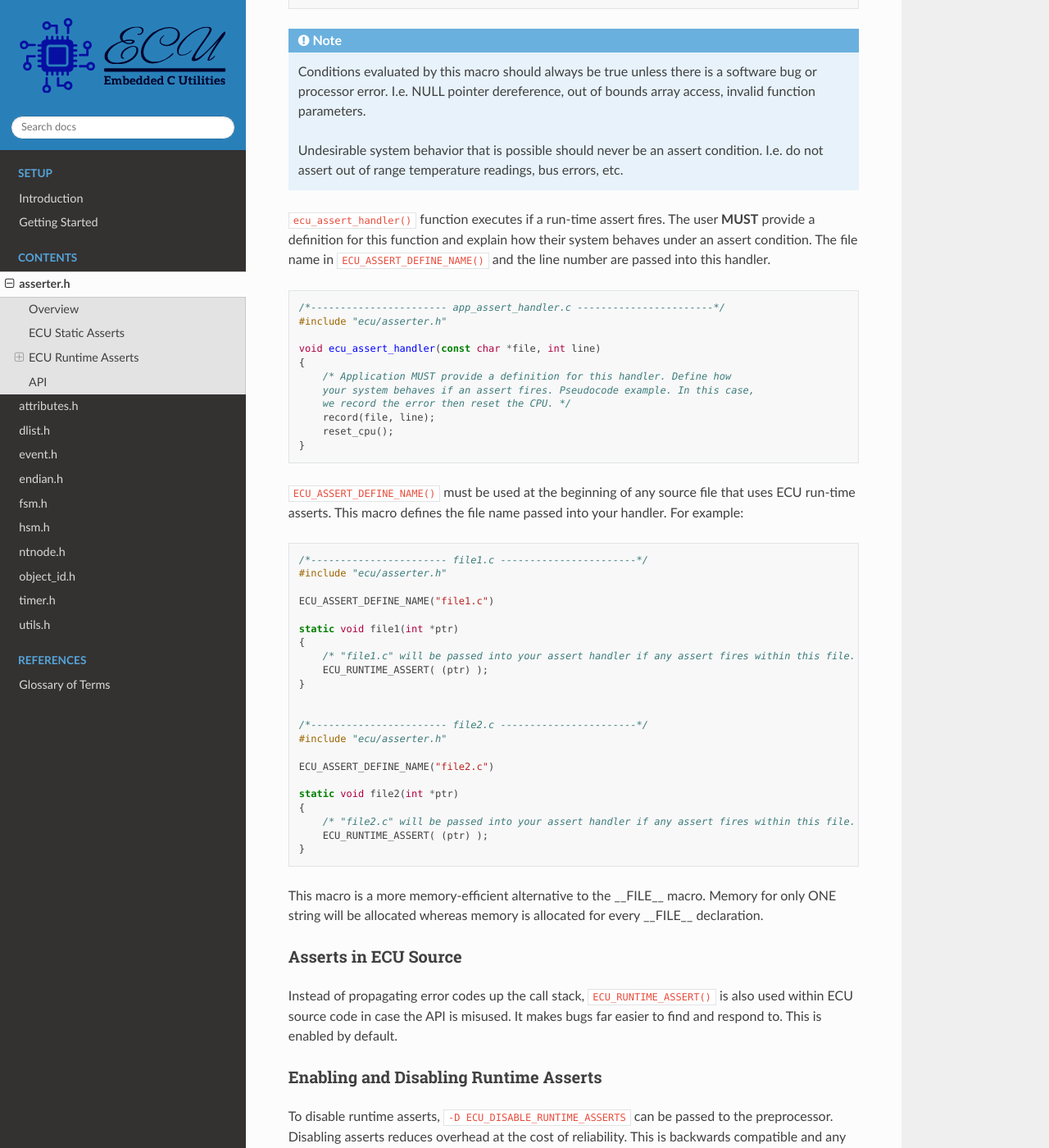
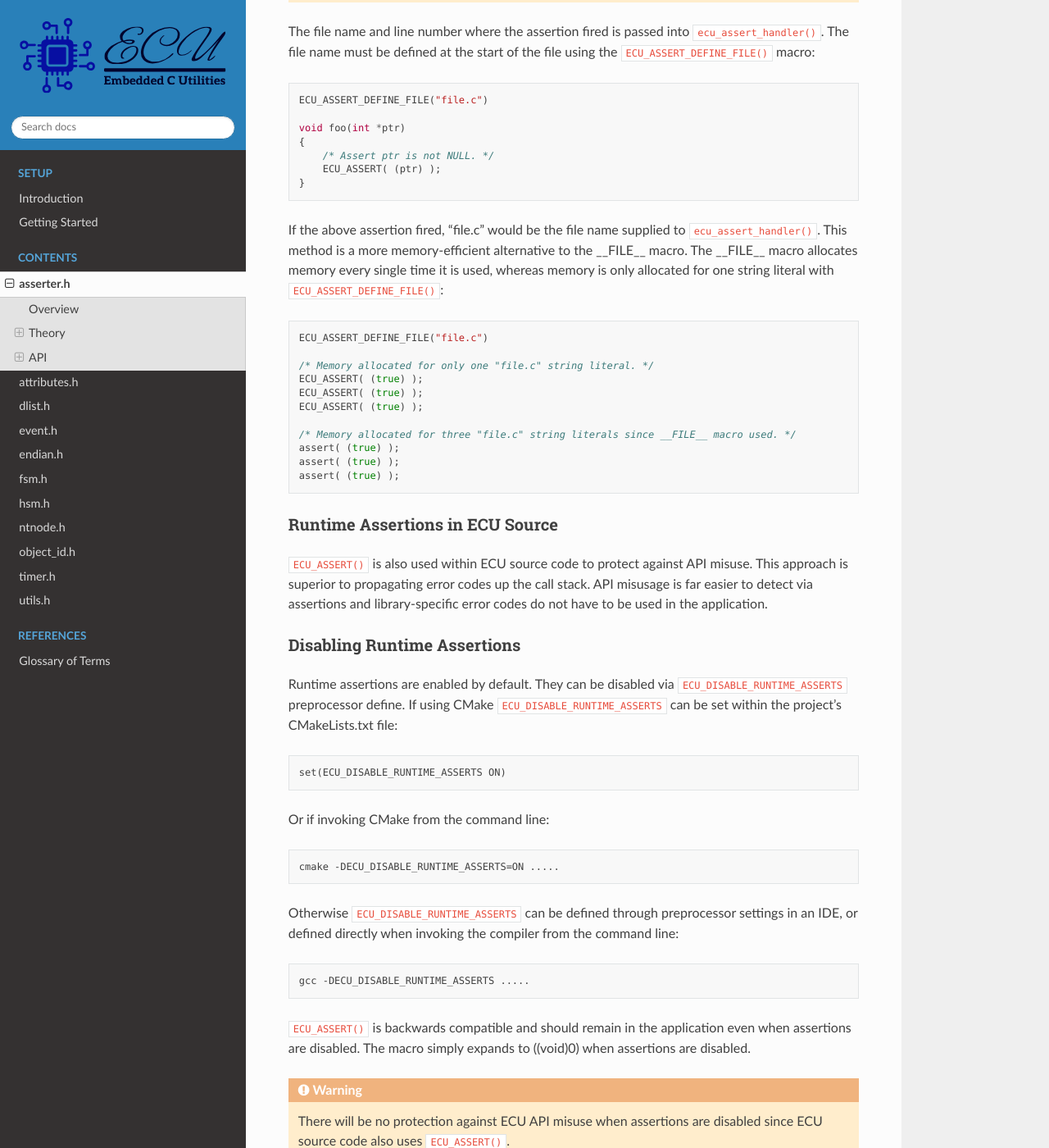
Before and after one commit to ress059/ecu, a Sphinx documentation site: the page built from doc/asserter_h/index.rst, in a window 1280 px wide and 1400 px high, scrolled down 1613 px. Shown: the whole window at 82% size. Built offline with Sphinx 7.4.7 and the Read the Docs theme 3.1.0, drawn with Linux system fonts in a browser that asks for light colours; pages that are not in the unit, such as notebooks, are missing from menus; cross-references to code outside the pages are shown as plain code; some of the changed text lies outside the part shown.

Commit message:
asserter updates:
- Change from ECU_RUNTIME_ASSERT() to ECU_ASSERT().

- Change from ECU_ASSERT_DEFINE_NAME() to ECU_ASSERT_DEFINE_FILE().

- Use _Static_assert() for C11 to C23 implementation instead of including assert.h for static_assert().

- Move unused attribute for ecu_static_assert_fired_[] to its definition.

- Use doxygen grouping.

- Always define ecu_static_assert_fired_[] in case files in project are compiled with different standards.

- Specify C linkage for ecu_static_assert_fired_[].

- Remove hoverxref sphinx extension since it is now deprecated in readthedocs.

```diff
--- a/doc/asserter_h/index.rst
+++ b/doc/asserter_h/index.rst
@@ -14,178 +14,152 @@ Overview
     The term :term:`ECU` in this document refers to Embedded C Utilities,
     the shorthand name for this project.
 
-Provides a portable way to use static assertions across any C and C++ standard.
-Also provides a framework for using runtime asserts on embedded platforms.
+Framework for using assertions on embedded platforms.
 
 
-ECU Static Asserts
+Theory
 =================================================
-The :ecudoxygen:`ECU_STATIC_ASSERT() <ECU_STATIC_ASSERT>` macro provides the
-application a portable way to use static assertions across any C and C++ standard.
-Example usage:
+
+Static Assertions
+-------------------------------------------------
+.. _ecu_static_assertions:
+
+:ecudoxygen:`ECU_STATIC_ASSERT() <ECU_STATIC_ASSERT>` provides a portable way
+to use static assertions across any C or C++ standard. It triggers a compilation
+error if the supplied condition evaulates to false:
 
 .. code-block:: c
 
-    #include "ecu/asserter.h"
+    /* Compilation error if false. */
+    ECU_STATIC_ASSERT( (sizeof(int) == (size_t)4), "int must be 4 bytes." );
+    ECU_STATIC_ASSERT( (sizeof(char) == (size_t)1), "char must be 1 byte." );
 
-    /* Assert condition at compile-time. */
-    ECU_STATIC_ASSERT( (sizeof(int) == (size_t)4), "int must be 4 bytes." );
+The implementation of static assertions varies across language standards:
 
-This is useful since the implementation of static assert across language standards is not consistent:
-For C++:
+- Any standard before 2011: Does not natively support static assertions. A custom implementation is required.
+- C++11 and greater: static_assert() natively supported.
+- C11 to C23: _Static_assert() natively supported.
+- C23 and greater: static_assert() natively supported.
 
-+ Pre-C++11: static assert is not natively supported so a custom mechanism must be created.
+:ecudoxygen:`ECU_STATIC_ASSERT() <ECU_STATIC_ASSERT>` detects the C or C++ standard being used
+and automatically expands to the appropriate implementation.
 
-- C++11 and greater: static assert is natively supported by the standard via static_assert() call. assert.h not needed.
+Runtime Assertions
+-------------------------------------------------
+.. _ecu_runtime_assertions:
 
-For C:
-
-+ Pre-C11: static assert is not natively supported so a custom mechanism must be created.
-
-- C11 to C23: static assert is natively supported by the standard via _Static_assert(). assert.h header
-  must be included to use static_assert(), which is a convenience macro defined by the standard that
-  expands to _Static_assert().
-
-+ C23 and greater: static assert is natively supported by the standard via static_assert(). assert.h not needed.
-
-This module detects the C or C++ standard being used and adjusts to the different implementations accordingly.
-This allows the application to freely use :ecudoxygen:`ECU_STATIC_ASSERT() <ECU_STATIC_ASSERT>` across any
-C and C++ standard without worrying about implementation details.
-
-
-ECU Runtime Asserts
-=================================================
-Stdlib asserts are never appropriate for embedded targets since it crashes the program.
-This framework provides an alternative by executing a user-defined handler when a run-time
-assert fires. The file name and line number where the assert fired are also passed into this
-handler in a more memory-efficient manner. Example use:
+Standard library assertions (the assert() macro) crash the program when an assertion fires, making
+them unusable for embedded targets. :ecudoxygen:`ECU_ASSERT() <ECU_ASSERT>`
+provides an alternative. When the supplied condition evaluates to false, the macro fires
+an assertion by calling :ecudoxygen:`ecu_assert_handler() <ecu_assert_handler>`:
 
 .. code-block:: c
 
-    /*----------------------- file.c -----------------------*/
-    #include "ecu/asserter.h"
+    ECU_ASSERT_DEFINE_FILE("file.c")
 
-    /* File name passed into handler if any runtime assert fires in this file. */
-    ECU_ASSERT_DEFINE_NAME("file.c")
+    void foo(int *ptr)
+    {
+        /* ecu_assert_handler() executes if ptr is NULL. */
+        ECU_ASSERT( (ptr) );
+    }
+
+:ecudoxygen:`ecu_assert_handler() <ecu_assert_handler>` is a user-defined function that
+defines system response under an assert condition:
+
+.. code-block:: c
+
+    void ecu_assert_handler(const char *file, int line)
+    {
+        /* Called by ECU_ASSERT() when assert fires. Define how system behaves
+        under these conditions. In this case, record the error then reset the CPU. */
+        record(file, line);
+        reset_cpu();
+    }
+
+.. warning::
+
+    :ecudoxygen:`ecu_assert_handler() <ecu_assert_handler>` must be defined by the user
+    since system response is a property of the application. A linker error will occur
+    if ECU library is used but this function is not defined.
+
+The file name and line number where the assertion fired is passed
+into :ecudoxygen:`ecu_assert_handler() <ecu_assert_handler>`. The file name must be defined
+at the start of the file using the :ecudoxygen:`ECU_ASSERT_DEFINE_FILE() <ECU_ASSERT_DEFINE_FILE>`
+macro:
+
+.. code-block:: c
+
+    ECU_ASSERT_DEFINE_FILE("file.c")
 
     void foo(int *ptr)
     {
         /* Assert ptr is not NULL. */
-        ECU_RUNTIME_ASSERT( (ptr) );
+        ECU_ASSERT( (ptr) );
     }
+
+If the above assertion fired, "file.c" would be the file name supplied
+to :ecudoxygen:`ecu_assert_handler() <ecu_assert_handler>`. This method is a more
+memory-efficient alternative to the __FILE__ macro. The __FILE__ macro allocates
+memory every single time it is used, whereas memory is only allocated for one string
+literal with :ecudoxygen:`ECU_ASSERT_DEFINE_FILE() <ECU_ASSERT_DEFINE_FILE>`:
+
+.. code-block:: c
+
+    ECU_ASSERT_DEFINE_FILE("file.c")
+
+    /* Memory allocated for only one "file.c" string literal. */
+    ECU_ASSERT( (true) );
+    ECU_ASSERT( (true) );
+    ECU_ASSERT( (true) );
+
+    /* Memory allocated for three "file.c" string literals since __FILE__ macro used. */
+    assert( (true) );
+    assert( (true) );
+    assert( (true) );
+
+Runtime Assertions in ECU Source
+-------------------------------------------------
+:ecudoxygen:`ECU_ASSERT() <ECU_ASSERT>` is also used within ECU source code
+to protect against API misuse. This approach is superior to propagating error codes up the
+call stack. API misusage is far easier to detect via assertions and library-specific error
+codes do not have to be used in the application.
+
+Disabling Runtime Assertions
+-------------------------------------------------
+Runtime assertions are enabled by default. They can be disabled via ``ECU_DISABLE_RUNTIME_ASSERTS``
+preprocessor define. If using CMake ``ECU_DISABLE_RUNTIME_ASSERTS`` can be set within
+the project's CMakeLists.txt file:
+
+.. code-block:: text
+
+    set(ECU_DISABLE_RUNTIME_ASSERTS ON)
+
+Or if invoking CMake from the command line:
+
+.. code-block:: text
+
+    cmake -DECU_DISABLE_RUNTIME_ASSERTS=ON .....
+
+Otherwise ``ECU_DISABLE_RUNTIME_ASSERTS`` can be defined through preprocessor settings in
+an IDE, or defined directly when invoking the compiler from the command line:
+
+.. code-block:: text
+
+    gcc -DECU_DISABLE_RUNTIME_ASSERTS .....
+
+:ecudoxygen:`ECU_ASSERT() <ECU_ASSERT>` is backwards compatible and
+should remain in the application even when assertions are disabled. The macro simply expands to
+((void)0) when assertions are disabled.
+
+.. warning::
+
+    There will be no protection against ECU API misuse when assertions are disabled
+    since ECU source code also uses :ecudoxygen:`ECU_ASSERT() <ECU_ASSERT>`.
 
 .. note::
 
-    Conditions evaluated by this macro should always be true unless there is a software bug
-    or processor error. I.e. NULL pointer dereference, out of bounds array access, invalid
-    function parameters.
-
-    Undesirable system behavior that is possible should never be an assert condition. I.e.
-    do not assert out of range temperature readings, bus errors, etc.
-
-:ecudoxygen:`ecu_assert_handler() <ecu_assert_handler>` function executes if a run-time assert
-fires. The user **MUST** provide a definition for this function and explain how their system behaves
-under an assert condition. The file name in :ecudoxygen:`ECU_ASSERT_DEFINE_NAME() <ECU_ASSERT_DEFINE_NAME>`
-and the line number are passed into this handler.
-
-.. code-block:: c
-
-    /*----------------------- app_assert_handler.c -----------------------*/
-    #include "ecu/asserter.h"
-
-    void ecu_assert_handler(const char *file, int line)
-    {
-        /* Application MUST provide a definition for this handler. Define how
-        your system behaves if an assert fires. Pseudocode example. In this case,
-        we record the error then reset the CPU. */
-        record(file, line);
-        reset_cpu();
-    }
-
-:ecudoxygen:`ECU_ASSERT_DEFINE_NAME() <ECU_ASSERT_DEFINE_NAME>` must be used at the beginning of
-any source file that uses ECU run-time asserts. This macro defines the file name passed into your
-handler. For example:
-
-.. code-block:: c
-
-    /*----------------------- file1.c -----------------------*/
-    #include "ecu/asserter.h"
-
-    ECU_ASSERT_DEFINE_NAME("file1.c")
-
-    static void file1(int *ptr)
-    {
-        /* "file1.c" will be passed into your assert handler if any assert fires within this file. */
-        ECU_RUNTIME_ASSERT( (ptr) );
-    }
-
-
-    /*----------------------- file2.c -----------------------*/
-    #include "ecu/asserter.h"
-
-    ECU_ASSERT_DEFINE_NAME("file2.c")
-
-    static void file2(int *ptr)
-    {
-        /* "file2.c" will be passed into your assert handler if any assert fires within this file. */
-        ECU_RUNTIME_ASSERT( (ptr) );
-    }
-
-This macro is a more memory-efficient alternative to the __FILE__ macro. Memory for only ONE
-string will be allocated whereas memory is allocated for every __FILE__ declaration.
-
-
-Asserts in ECU Source
-""""""""""""""""""""""""""""""""""""""""""""""""
-Instead of propagating error codes up the call stack, :ecudoxygen:`ECU_RUNTIME_ASSERT() <ECU_RUNTIME_ASSERT>`
-is also used within ECU source code in case the API is misused. It makes bugs far
-easier to find and respond to. This is enabled by default.
-
-
-Enabling and Disabling Runtime Asserts
-""""""""""""""""""""""""""""""""""""""""""""""""
-To disable runtime asserts, ``-D ECU_DISABLE_RUNTIME_ASSERTS`` can be passed to
-the preprocessor. Disabling asserts reduces overhead at the cost of reliability.
-This is backwards compatible and any code using ECU's runtime assert framework
-can remain unchanged.
-
-.. code-block:: c
-
-    /*---------------- ECU_DISABLE_RUNTIME_ASSERTS NOT defined so asserts are active. ----------*/
-    #include "ecu/asserter.h"
-
-    /* Macro is active. */
-    ECU_ASSERT_DEFINE_NAME("foo.c")
-
-    static void foo(int *ptr)
-    {
-        /* Asserts are active in this case. */
-        ECU_RUNTIME_ASSERT( (ptr) );
-    }
-
-
-    /*---------------- ECU_DISABLE_RUNTIME_ASSERTS defined so asserts are NOT active. ----------*/
-    #include "ecu/asserter.h"
-
-    /* Macro expands to nothing. */
-    ECU_ASSERT_DEFINE_NAME("foo.c")
-
-    static void foo(int *ptr)
-    {
-        /* Macro expands to ((void)0) so it does nothing. NULL pointer is possible. */
-        ECU_RUNTIME_ASSERT( (ptr) );
-    }
-
-.. warning::
-
-    All checks done within ECU source code will not occur if runtime asserts are disabled.
-    Also note that the runtime assert framework provided by ECU will no longer be active
-    if used in your application.
-
-.. note::
-
-    This does not effect ECU static asserts. These are always enabled since they are
-    evaluated at compile-time.
+    ECU_DISABLE_RUNTIME_ASSERTS has no effect on static assertions.
+    Static assertions are always enabled.
 
 
 API
@@ -193,4 +167,19 @@ API
 .. toctree::
     :maxdepth: 1
 
-    API </doxygen/html/asserter_8h>
+    asserter.h </doxygen/html/asserter_8h>
+
+Macros
+-------------------------------------------------
+
+ECU_ASSERT()
+^^^^^^^^^^^^^^^^^^^^^^^^^^^^^^^^^^^^^^^^^^^^^^^^^
+See :ref:`Runtime Assertions Section <ecu_runtime_assertions>`.
+
+ECU_ASSERT_DEFINE_FILE()
+^^^^^^^^^^^^^^^^^^^^^^^^^^^^^^^^^^^^^^^^^^^^^^^^^
+See :ref:`Runtime Assertions Section <ecu_runtime_assertions>`.
+
+ECU_STATIC_ASSERT()
+^^^^^^^^^^^^^^^^^^^^^^^^^^^^^^^^^^^^^^^^^^^^^^^^^
+See :ref:`Static Assertions Section <ecu_static_assertions>`.
--- a/doc/conf.py
+++ b/doc/conf.py
@@ -24,17 +24,16 @@ extensions = [
             "sphinx.ext.graphviz",
             "sphinx.ext.todo",
             "sphinx_tabs.tabs",
-            "sphinxcontrib.doxylink",
-            "hoverxref.extension"
+            "sphinxcontrib.doxylink"
 ]
 
-hoverxref_roles = [
-    "term"
-]
+# hoverxref_roles = [
+#     "term"
+# ]
 
-hoverxref_role_types = {
-    "term": "tooltip"
-}
+# hoverxref_role_types = {
+#     "term": "tooltip"
+# }
 
 # Add any paths that contain templates here, relative to this directory.
 # templates_path = ['_templates']
--- a/doc/dlist_h/index.rst
+++ b/doc/dlist_h/index.rst
@@ -212,7 +212,7 @@ constructed. Each type must have a unique ID. Example usage:
 
             default:
             {
-                ECU_RUNTIME_ASSERT( (false) );
+                ECU_ASSERT( (false) );
                 break;
             }
         }
@@ -858,7 +858,7 @@ the back of the list.
     static bool condition(const struct ecu_dnode *n, const struct ecu_dnode *position, void *obj)
     {
         bool status = false; /* Return true if condition passes. False otherwise. */
-        ECU_RUNTIME_ASSERT( (n && position) );
+        ECU_ASSERT( (n && position) );
         (void)obj; /* Optional callback object unused. */
 
         const struct user_node *me = ECU_DNODE_GET_CONST_ENTRY(n, struct user_node, node);
@@ -1082,7 +1082,7 @@ to the user's function. It must return true if lhs < rhs or false if lhs >= rhs.
     static bool lhs_less_than_rhs(const struct ecu_dnode *lhs, const struct ecu_dnode *rhs, void *data)
     {
         bool status = false; /* Return true if lhs node is less than rhs node. False otherwise. */
-        ECU_RUNTIME_ASSERT( (lhs && rhs) );
+        ECU_ASSERT( (lhs && rhs) );
         (void)obj; /* Optional callback object unused. */
 
         const struct user_node *lhs_node = ECU_DNODE_GET_CONST_ENTRY(lhs, struct user_node, node);
--- a/doc/ntnode_h/index.rst
+++ b/doc/ntnode_h/index.rst
@@ -266,7 +266,7 @@ constructed. Each type must have a unique ID. Example usage:
 
             default:
             {
-                ECU_RUNTIME_ASSERT( (false) );
+                ECU_ASSERT( (false) );
                 break;
             }
         }
--- a/doc/requirements.txt
+++ b/doc/requirements.txt
@@ -3,4 +3,3 @@ sphinx_rtd_theme==2.0.0
 doxysphinx==3.3.10
 sphinxcontrib-doxylink==1.12.3
 sphinx-tabs==3.4.5
-sphinx-hoverxref==1.4.1
```
Also changed, not shown: TODOs.md (+3 -4 lines), 14 other files.
